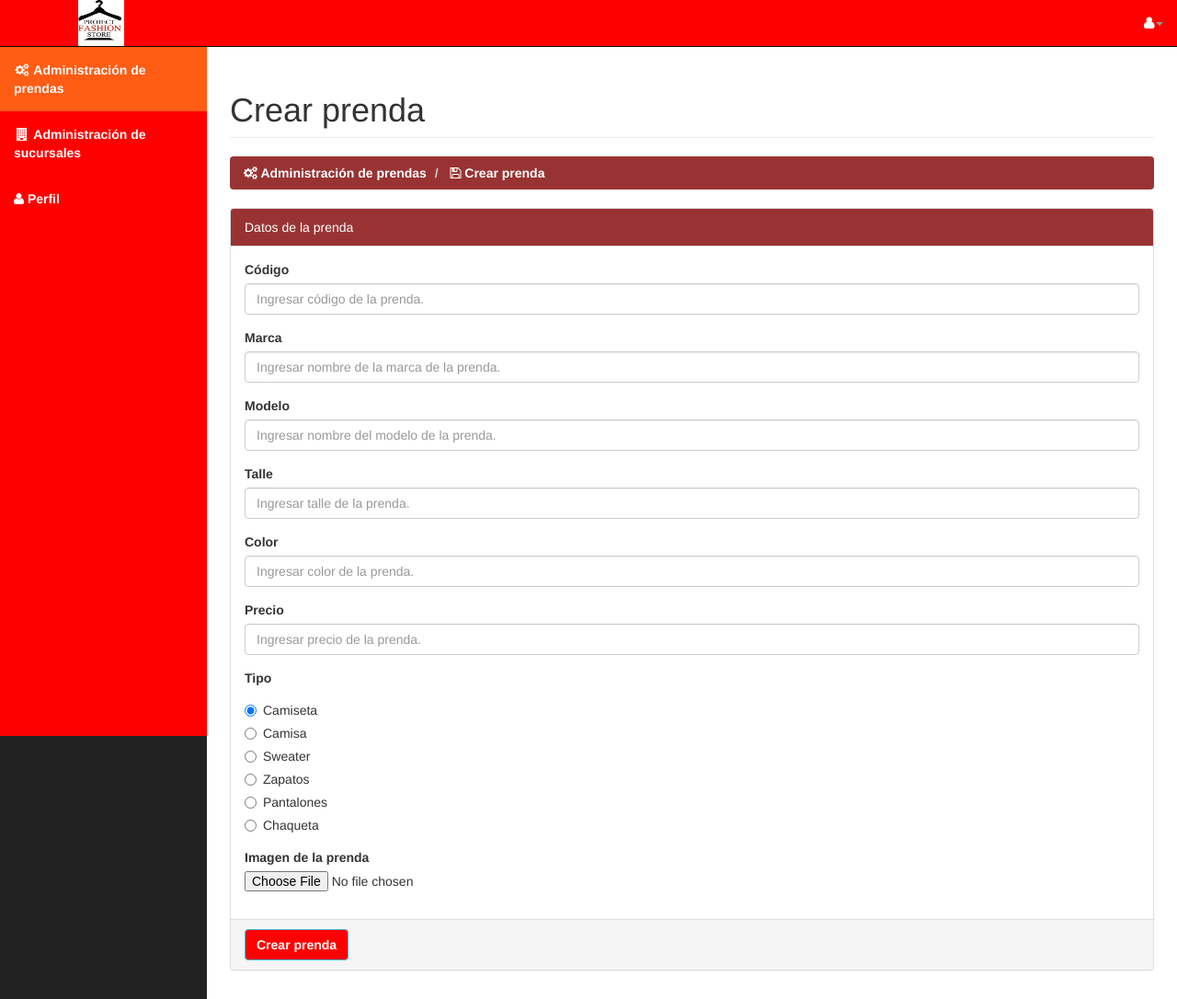
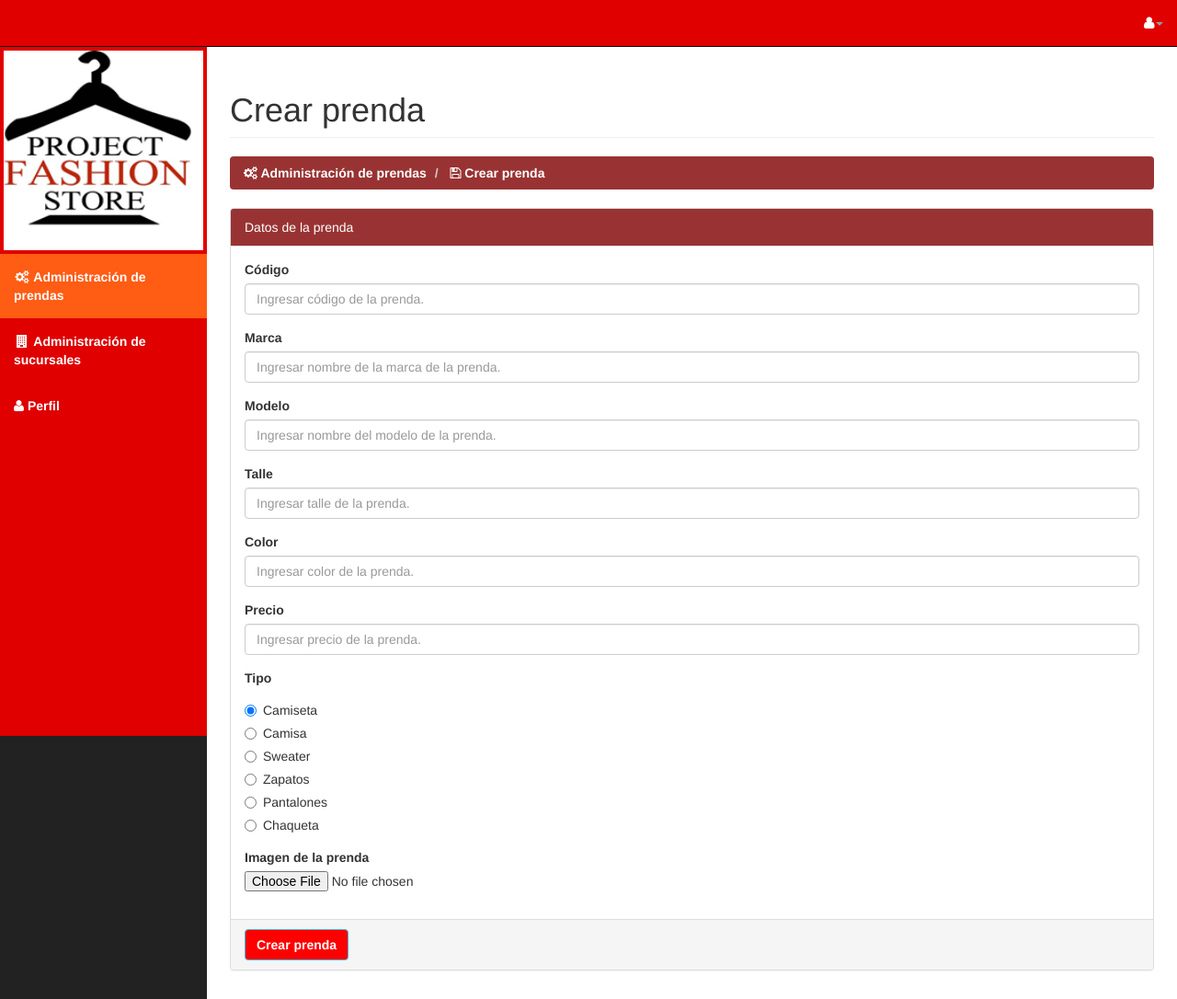
Before and after one commit to dmaintk/ropapp_webclient, a plain HTML site: page crear.html in a window 1280 px wide. Shown: the whole page at 92% size. Drawn offline with Linux system fonts and the light colour scheme; no server answers.

Commit message:
cambiado el color rojo saturado

```diff
--- a/crear.html
+++ b/crear.html
@@ -79,7 +79,7 @@
 
         <!-- Navigation -->
      <!-- Navigation -->
-        <nav class="navbar navbar-inverse navbar-fixed-top" role="navigation" style="background-color:red">
+        <nav class="navbar navbar-inverse navbar-fixed-top" role="navigation" style="background-color:#E00000">
             <!-- Brand and toggle get grouped for better mobile display -->
 			<div class="navbar-header">
                 <button type="button" class="navbar-toggle" data-toggle="collapse" data-target=".navbar-ex1-collapse">
@@ -88,15 +88,12 @@
                     <span class="icon-bar"></span>
                     <span class="icon-bar"></span>
                 </button>
-
-					<img src="images/logo.png" height="50" width="135" style="padding-left:85px; border:0px solid #FFFFFF"/>
-
             </div>
 
 			<!-- Top Menu Items -->
 			<ul class="nav navbar-right top-nav">
              <li class="dropdown">
-                    <a href="#" class="dropdown-toggle" data-toggle="dropdown" style="background-color:red;"><i class="fa fa-user" id="username" style="color:white; font-weight:bold; background-color:red;"></i><b class="caret"></b></a>
+                    <a href="#" class="dropdown-toggle" data-toggle="dropdown" style="background-color:#E00000;"><i class="fa fa-user" id="username" style="color:white; font-weight:bold; background-color:#E00000;"></i><b class="caret"></b></a>
                     <ul class="dropdown-menu">
                         <li>
                             <a href="#"><i class="fa fa-fw fa-user"></i> Perfil</a>
@@ -109,9 +106,12 @@
                 </li>
             </ul>
 
-           <div class="collapse navbar-collapse navbar-ex1-collapse" style="background-color:red">
-                <ul class="nav navbar-nav side-nav" style="background-color:red">
-                    <li class="active">
+           <div class="collapse navbar-collapse navbar-ex1-collapse" style="background-color:#E00000">
+                <ul class="nav navbar-nav side-nav" style="background-color:#E00000">
+                    <li>
+						<img src="images/logo.png" height="225" width="225" style="border:4px solid #E00000"/>
+					</li>
+					<li class="active">
                         <a href="index.html" style="color:white; font-weight:bold"><i class="fa fa-fw fa-gears"></i> Administración de prendas</a>
                     </li>
                  	<li>
```
Also changed, not shown: crearSucursal.html (+7 -6 lines), editar.html (+8 -8 lines), index.html (+7 -6 lines), perfil.html (+8 -5 lines), sucursales.html (+7 -7 lines).
